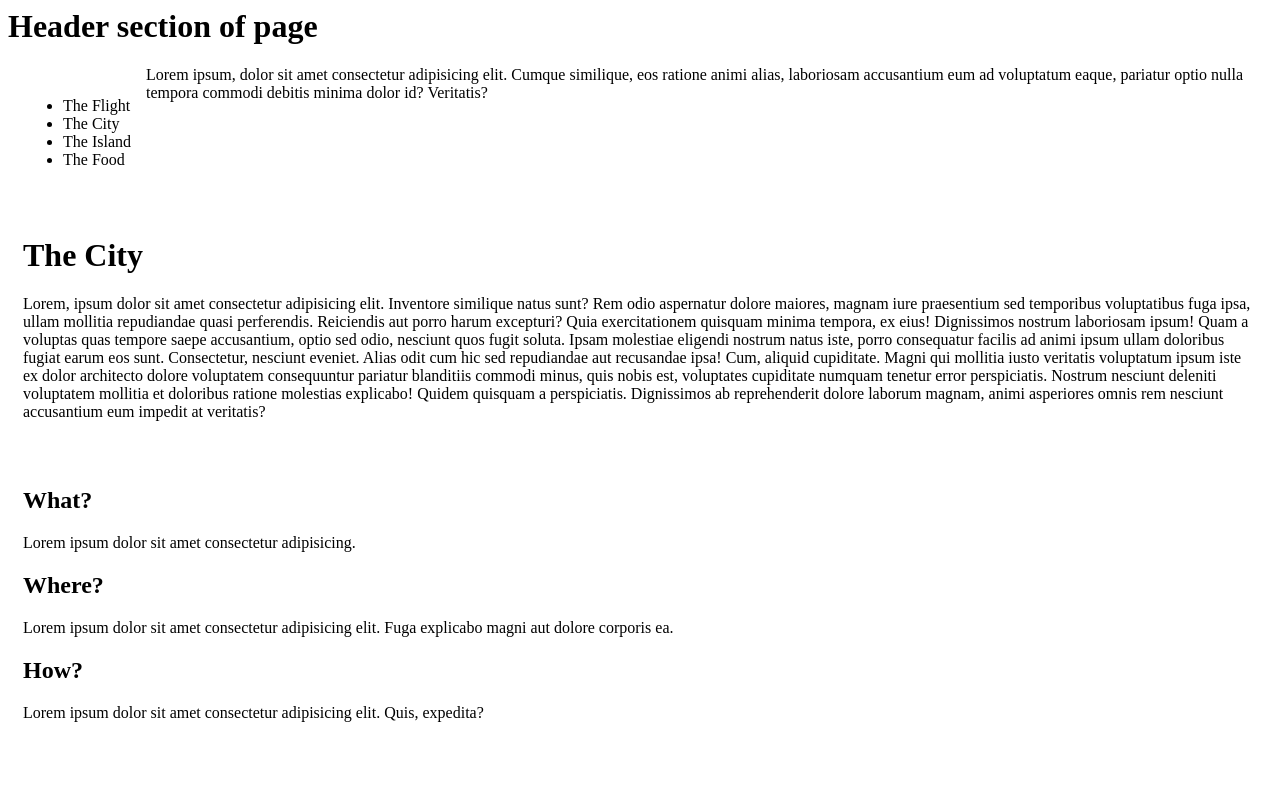
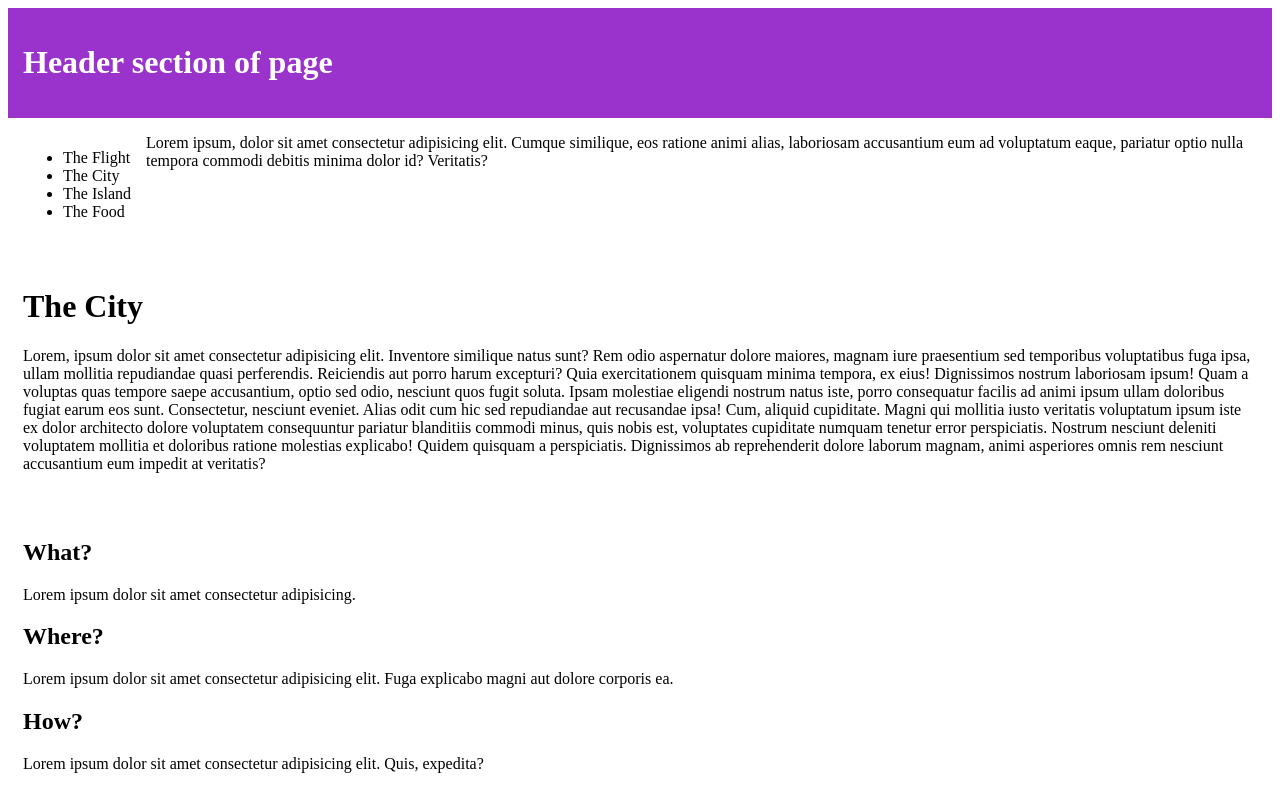
Before and after one commit to atul-mandavkar/responsiveness, a plain HTML site: page index.html in a window 1280 px wide. Drawn offline with Linux system fonts and the light colour scheme.

Commit message:
Step 5
Header part formatting.

```diff
--- a/public/css/style1.css
+++ b/public/css/style1.css
@@ -10,3 +10,8 @@ row::after{
     float: left;
     padding: 15px;
 }
+header{
+    background-color: #9933cc;
+    color: #ffffff;
+    padding: 15px;
+}
```
